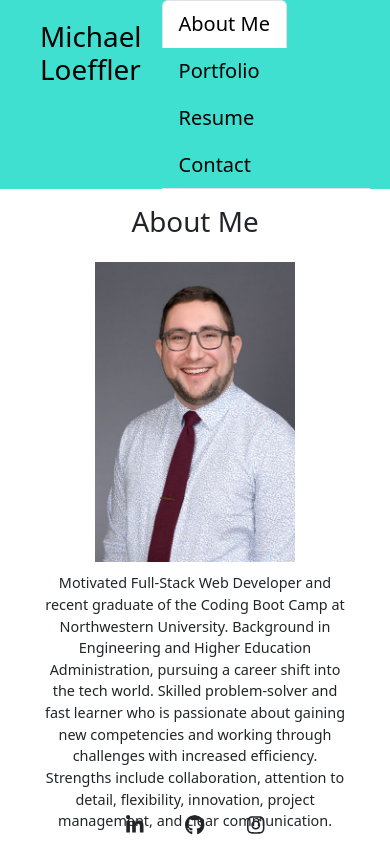
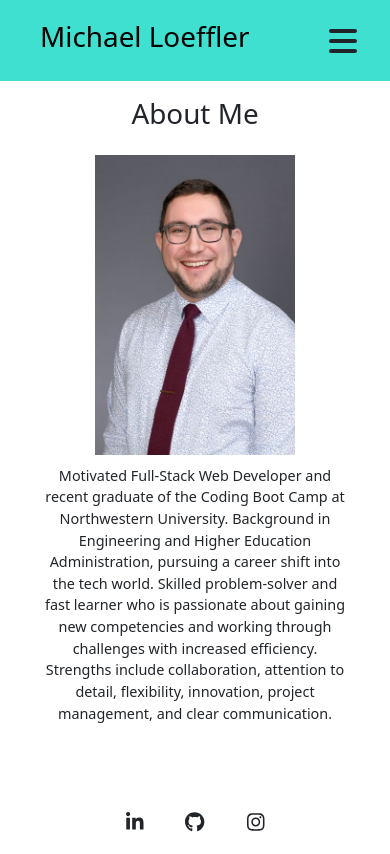
Before and after one commit to michael-loeffler/Portfolio, a React (Create React App) app: page / in a window 390 px wide. Built offline with nearby package versions, Linux system fonts and the light colour scheme.

Commit message:
tweaks height on mobile version of About Me page

```diff
--- a/src/components/Navigation.js
+++ b/src/components/Navigation.js
@@ -1,8 +1,16 @@
 import React from 'react';
+import { FontAwesomeIcon } from '@fortawesome/react-fontawesome';
+import { faBars } from '@fortawesome/free-solid-svg-icons'
+import 'bootstrap';
 
 function Navigation({ currentPage, handlePageChange }) {
   return (
-    <ul className="nav nav-tabs align-items-end">
+    <>
+    <button className='btn' type="button" data-bs-toggle="collapse" data-bs-target="#menuTabs" aria-expanded="false" aria-controls='#menuTabs'>
+    <FontAwesomeIcon icon={faBars} size='2xl'/>
+    </button>
+    <div className='collapse align-items-end' id='menuTabs'>
+     <ul className="nav nav-tab">
       <li className="nav-item">
         <a
           href="#about"
@@ -44,6 +52,8 @@ function Navigation({ currentPage, handlePageChange }) {
         </a>
       </li>
     </ul>
+    </div>
+    </>
   );
 }
 
--- a/src/style.css
+++ b/src/style.css
@@ -31,6 +31,7 @@
     text-align: center;
     width: 80%;
     margin-top: 10px;
+    height: 300px;
   }
 }
 @media screen and (min-width: 576px) {
```
